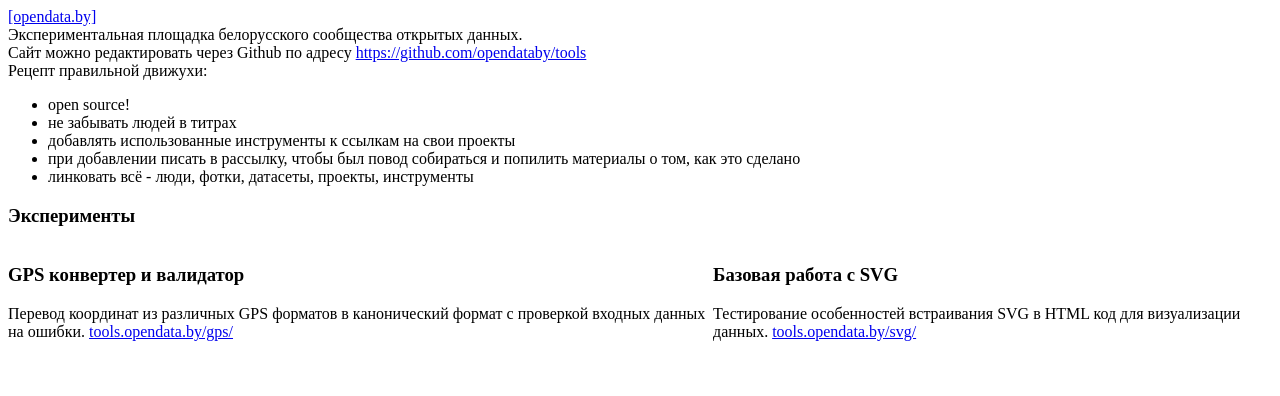
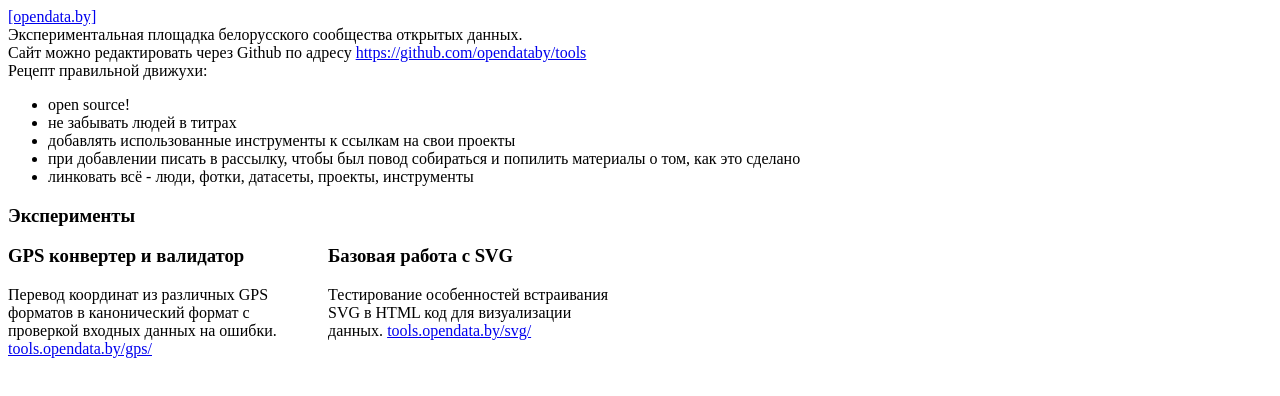
Before and after one commit to opendataby/tools, a plain HTML site: page index.html in a window 1280 px wide. Drawn offline with Linux system fonts and the light colour scheme.

Commit message:
Логику расположения блоков в layout.css

```diff
--- a/index.html
+++ b/index.html
@@ -4,6 +4,7 @@
   <meta charset="utf-8" />
   <title>tools.opendata.by - Площадка для экспериментов</title>
   <link rel="import" href="header.html">
+  <link rel="stylesheet" href="layout.css">
 </head>
 
 <body>
@@ -23,15 +24,15 @@
       </ul>
     </div>
     <h3>Эксперименты</h3>
-    <div style="display: flex">
-      <div class="box">
+    <div class="container">
+      <div>
         <h3>GPS конвертер и валидатор</h3>
         Перевод координат из различных GPS форматов
         в канонический формат с проверкой входных
         данных на ошибки.
         <a href="gps/">tools.opendata.by/gps/</a>
       </div>
-      <div class="box">
+      <div>
         <h3>Базовая работа с SVG</h3>
         Тестирование особенностей встраивания SVG
         в HTML код для визуализации данных.
--- /dev/null
+++ b/layout.css
@@ -0,0 +1,15 @@
+/* flex layout to list all tools */
+
+.container {
+  display: flex;
+  margin-left: -2em;
+}
+
+.container div {
+  width: 18em;
+  margin-left: 2em;
+}
+
+.container div h3 {
+  margin-top: 0px;
+}
```
